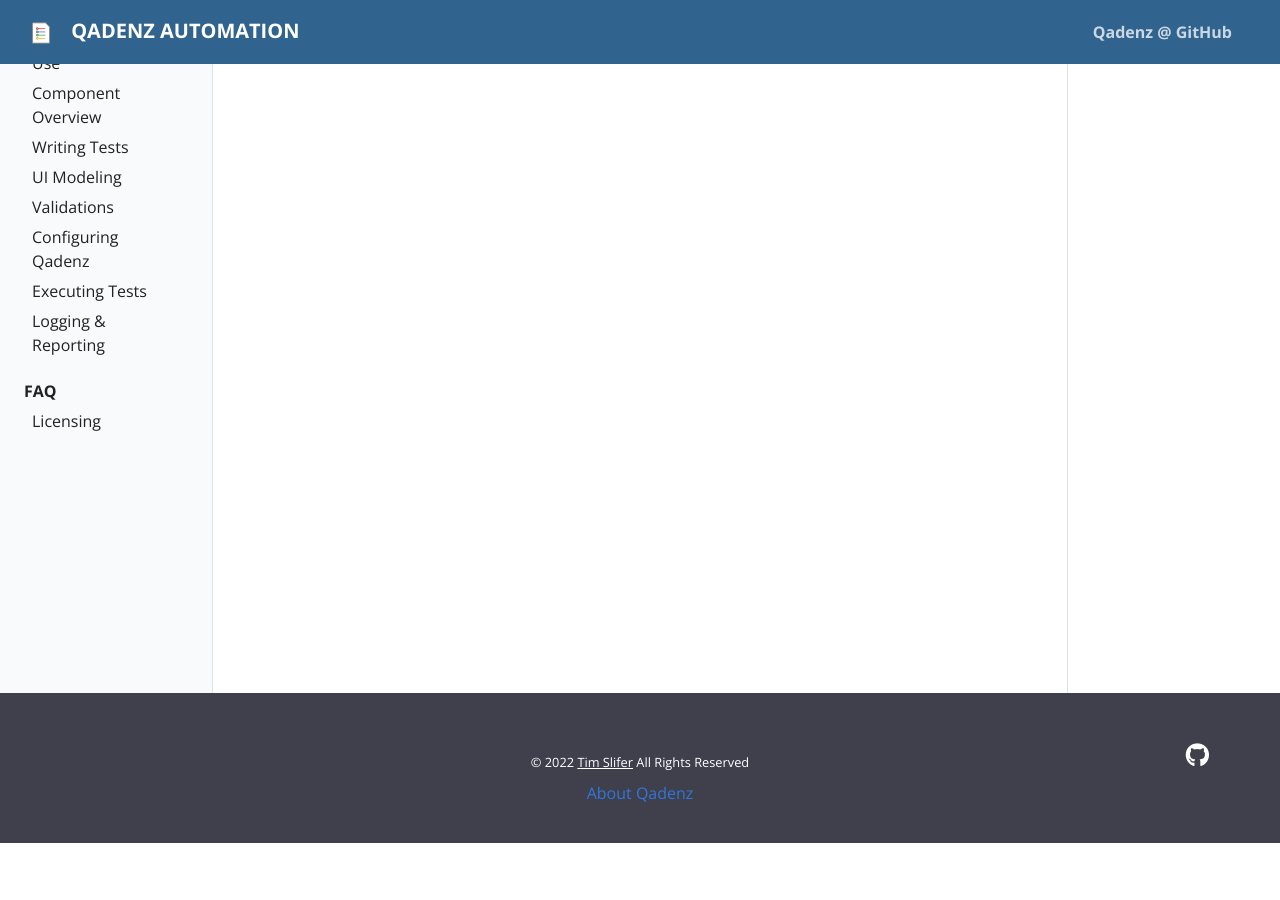
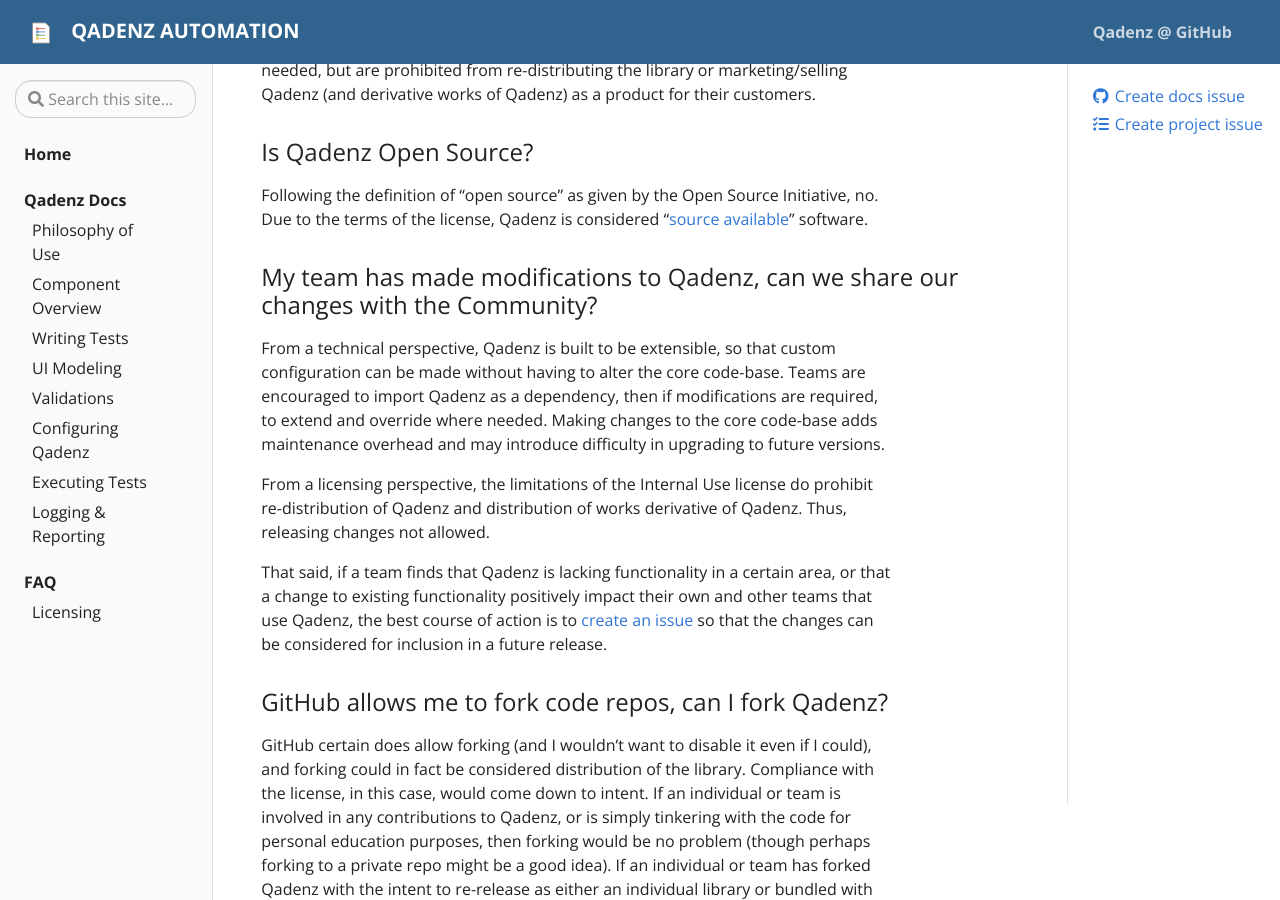
Before and after one commit to qadenz/qadenz.github.io, a Jekyll site: the page built from _docs/faq/licensing.md, in a window 1280 px wide and 900 px high, scrolled down 191 px. Built offline with Jekyll 4.4.1, drawn with Linux system fonts in a browser that asks for light colours; before the commit the page ends 1034 px from its top, so only the background shows below that; some of the changed text lies outside the part shown.

Commit message:
Added initial Licensing FAQ

```diff
--- a/_docs/faq/licensing.md
+++ b/_docs/faq/licensing.md
@@ -3,3 +3,35 @@ title: Licensing
 tags:
 description: Questions concerning Qadenz's license terms
 ---
+
+### What license does Qadenz use?
+
+Qadenz uses the [PolyForm Internal Use License 1.0](https://polyformproject.org/licenses/internal-use/1.0.0/). Teams are welcome to use Qadenz to power their internally managed test automation projects and modify as needed, but are prohibited from re-distributing the library or marketing/selling Qadenz (and derivative works of Qadenz) as a product for their customers.
+
+### Is Qadenz Open Source?
+
+Following the definition of "open source" as given by the Open Source Initiative, no. Due to the terms of the license, Qadenz is considered "[source available](https://en.wikipedia.org/wiki/Source-available_software)" software.
+
+### My team has made modifications to Qadenz, can we share our changes with the Community?
+
+From a technical perspective, Qadenz is built to be extensible, so that custom configuration can be made without having to alter the core code-base. Teams are encouraged to import Qadenz as a dependency, then if modifications are required, to extend and override where needed. Making changes to the core code-base adds maintenance overhead and may introduce difficulty in upgrading to future versions.
+
+From a licensing perspective, the limitations of the Internal Use license do prohibit re-distribution of Qadenz and distribution of works derivative of Qadenz. Thus, releasing changes not allowed.
+
+That said, if a team finds that Qadenz is lacking functionality in a certain area, or that a change to existing functionality positively impact their own and other teams that use Qadenz, the best course of action is to [create an issue]() so that the changes can be considered for inclusion in a future release.
+
+### GitHub allows me to fork code repos, can I fork Qadenz?
+
+GitHub certain does allow forking (and I wouldn't want to disable it even if I could), and forking could in fact be considered distribution of the library. Compliance with the license, in this case, would come down to intent. If an individual or team is involved in any contributions to Qadenz, or is simply tinkering with the code for personal education purposes, then forking would be no problem (though perhaps forking to a private repo might be a good idea). If an individual or team has forked Qadenz with the intent to re-release as either an individual library or bundled with other libraries, then this would not be allowed by the terms of the license.
+
+### I work with a consulting/staff-augmentation/managed services vendor, may I offer Qadenz to my clients?
+
+A vendor marketing or selling Qadenz to their clients is not an internal business use, and is prohibited by the license.
+
+A vendor recommending to a client to use Qadenz on their internal testing project(s) is perfectly acceptable. A vendor providing team members to a client to contribute to a client-owned project powered by Qadenz is also perfectly acceptable as long as the vendor terms do not lock the client into a relationship with the vendor in order to maintain ownership of any Qadenz-backed projects. These are both cases of internal business use by the client.
+
+A vendor hired by a client to design, develop, test, and deliver a software solution may use Qadenz for testing projects, as this is an internal business use for the vendor. If the deliverable package to the client includes any projects powered by Qadenz, Qadenz must not be featured as a product sold to the client; otherwise, the transfer of internal use project(s) from one party to another as internal use project(s), is acceptable.
+
+### Can I build applications or libraries on top of Qadenz?
+
+If the application is only to be used for internal business within the originating organization, yes. Otherwise, Qadenz may not be included as a component, dependency, or library of any software application intended for sale or any other distribution, as this is not an internal business use.
```
